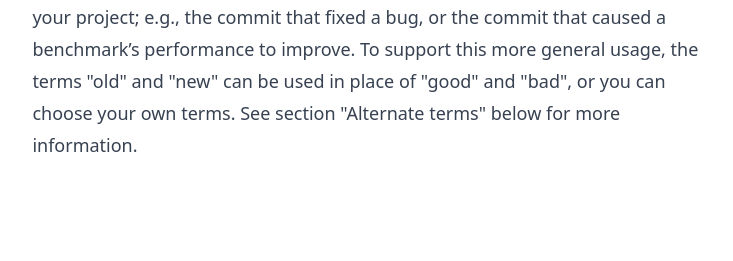
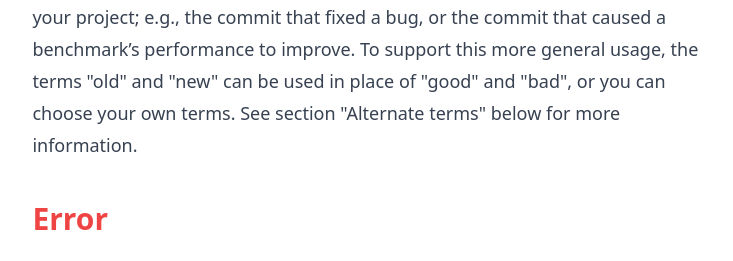
Before and after one commit to LuisMDeveloper/git-bisect-example, a plain HTML site: page index.html in a window 1280 px wide. Shown: the part 1727-1988 px from the top of the page, without its empty margins (273-1006 px from the left). Before the commit the page ends 1912 px from the top, so only its background shows below. Drawn offline with nearby package versions, Linux system fonts and the light colour scheme.

Commit message:
adding paragraph 3

```diff
--- a/index.html
+++ b/index.html
@@ -38,6 +38,7 @@
         that fixed a bug, or the commit that caused a benchmark’s performance to improve. To support this more general
         usage, the terms "old" and "new" can be used in place of "good" and "bad", or you can choose your own terms. See
         section "Alternate terms" below for more information.</p>
+    <p class="text-red-500 text-3xl font-bold">Error</p>
 </article>
 </body>
 </html>
```
